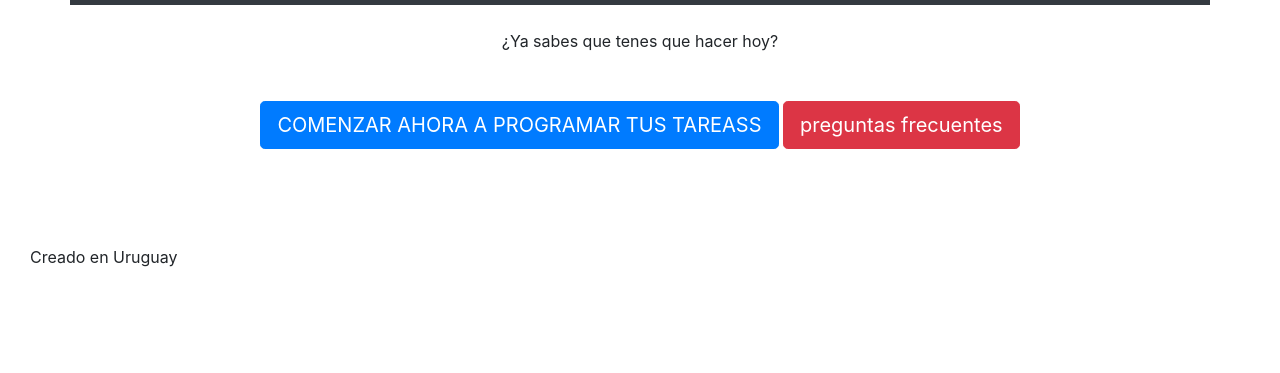
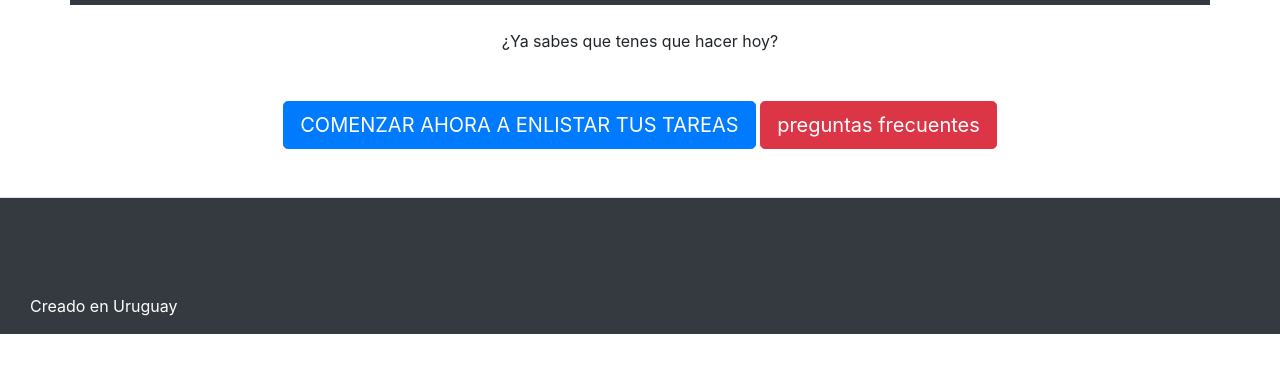
Before and after one commit to carolainseija/listaApp, a plain HTML site: page index.html in a window 1280 px wide. Shown: the part 351-724 px from the top of the page. Drawn offline with nearby package versions, Linux system fonts and the light colour scheme.

Commit message:
CAMBIOS DE CSS

```diff
--- a/CSS/estilos.css
+++ b/CSS/estilos.css
@@ -1,4 +1,3 @@
-/* - Tareas - */
 .tareas .lista {
 	list-style: none;
 }
--- a/index.html
+++ b/index.html
@@ -22,19 +22,20 @@
 </header>
 <body>
     <div class="container-fluid">
-        <div class="row">
+        <div class="row mb-5">
             <div class="col-12 text-center mt-4">
                 <p1>¿Ya sabes que tenes que hacer hoy?</p1>
             </div>
             <div class="col-12 text-center mt-5 justify-content-between">
-                <button type="button" class="btn btn-primary btn-lg"><a class="text-white text-decoration-none" href="entrar.html"> COMENZAR AHORA A PROGRAMAR TUS TAREASS</a></button>
+                <button type="button" class="btn btn-primary btn-lg"><a class="text-white text-decoration-none" href="entrar.html"> COMENZAR AHORA A ENLISTAR TUS TAREAS</a></button>
                 <button type="button" class="btn btn-danger btn-lg"><a  class="text-white text-decoration-none" href="#">preguntas frecuentes</a></button>
             </div>
         </div>
     </div>
 
 </body>
-<footer class="container-fluid">
+
+<footer class="container-fluid border-top bg-dark text-white">
    <div class="col-3  d-flex justify-content-start mt-5">
       <p class="d-flex justify-content-start mt-5">Creado en Uruguay</p>
    </div>
```
Also changed, not shown: entrar.html (+8 -1 lines).
